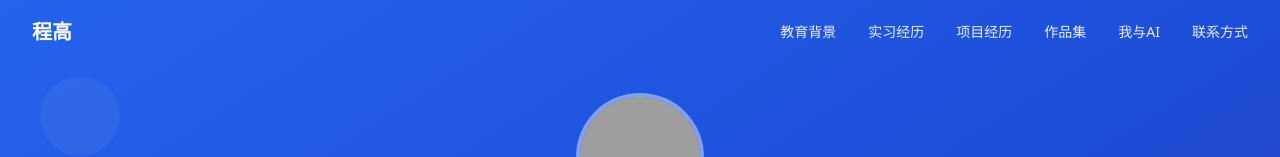
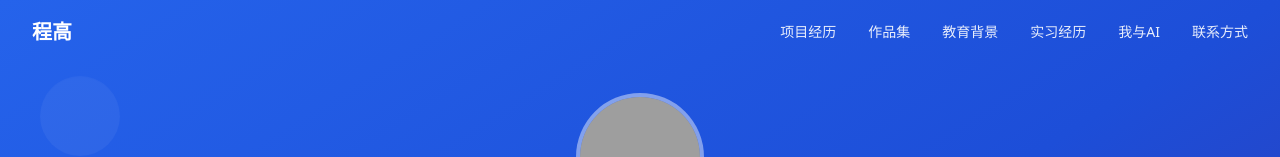
Before and after one commit to Cheng-hun-gu-ren/career, a React (Vite) app: page / in a window 1280 px wide. Shown: the top 157 px of the page. Built offline with nearby package versions, Linux system fonts and the light colour scheme; grey boxes are pictures that could not be loaded.

Commit message:
feat(nav): reorder header items

```diff
--- a/src/components/Header.tsx
+++ b/src/components/Header.tsx
@@ -14,10 +14,10 @@ const Header = () => {
   }, []);
 
   const navItems = [
+    { href: '#projects', label: '项目经历' },
+    { href: '#portfolio', label: '作品集' },
     { href: '#education', label: '教育背景' },
     { href: '#internships', label: '实习经历' },
-    { href: '#projects', label: '项目经历' },
-    { href: '#portfolio', label: '作品集' },
     { href: '#ai', label: '我与AI' },
     { href: '#contact', label: '联系方式' },
   ];
```
